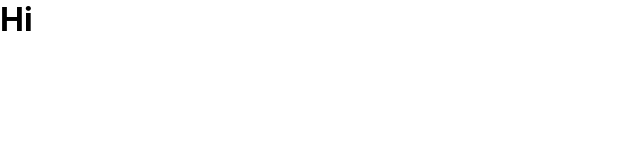
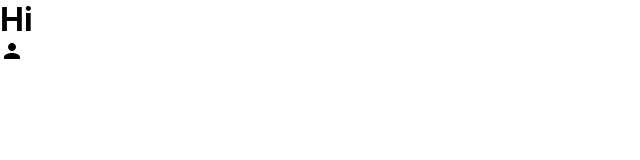
Before and after one commit to shafeequeom/react_tinder_clone, a React (Create React App) app: page / in a window 1280 px wide. Shown: the top 160 px of the page, without its empty margins (0-640 px from the left). Built offline with nearby package versions, Linux system fonts and the light colour scheme.

Commit message:
Install Matgerail UI

```diff
--- a/package.json
+++ b/package.json
@@ -3,6 +3,8 @@
   "version": "0.1.0",
   "private": true,
   "dependencies": {
+    "@material-ui/core": "^4.11.0",
+    "@material-ui/icons": "^4.9.1",
     "@testing-library/jest-dom": "^4.2.4",
     "@testing-library/react": "^9.5.0",
     "@testing-library/user-event": "^7.2.1",
--- a/src/App.js
+++ b/src/App.js
@@ -1,10 +1,12 @@
 import React from "react";
+import Header from "./Header";
 import "./App.css";
 
 function App() {
   return (
     <div className="App">
       <h1>Hi</h1>
+      <Header />
     </div>
   );
 }
--- /dev/null
+++ b/src/Header.js
@@ -0,0 +1,12 @@
+import React from "react";
+import PersonIcon from "@material-ui/icons/Person";
+
+function Header() {
+  return (
+    <div>
+      <PersonIcon />
+    </div>
+  );
+}
+
+export default Header;
```
Also changed, not shown: 1 other file (tests, documents, lock files or other folders).
